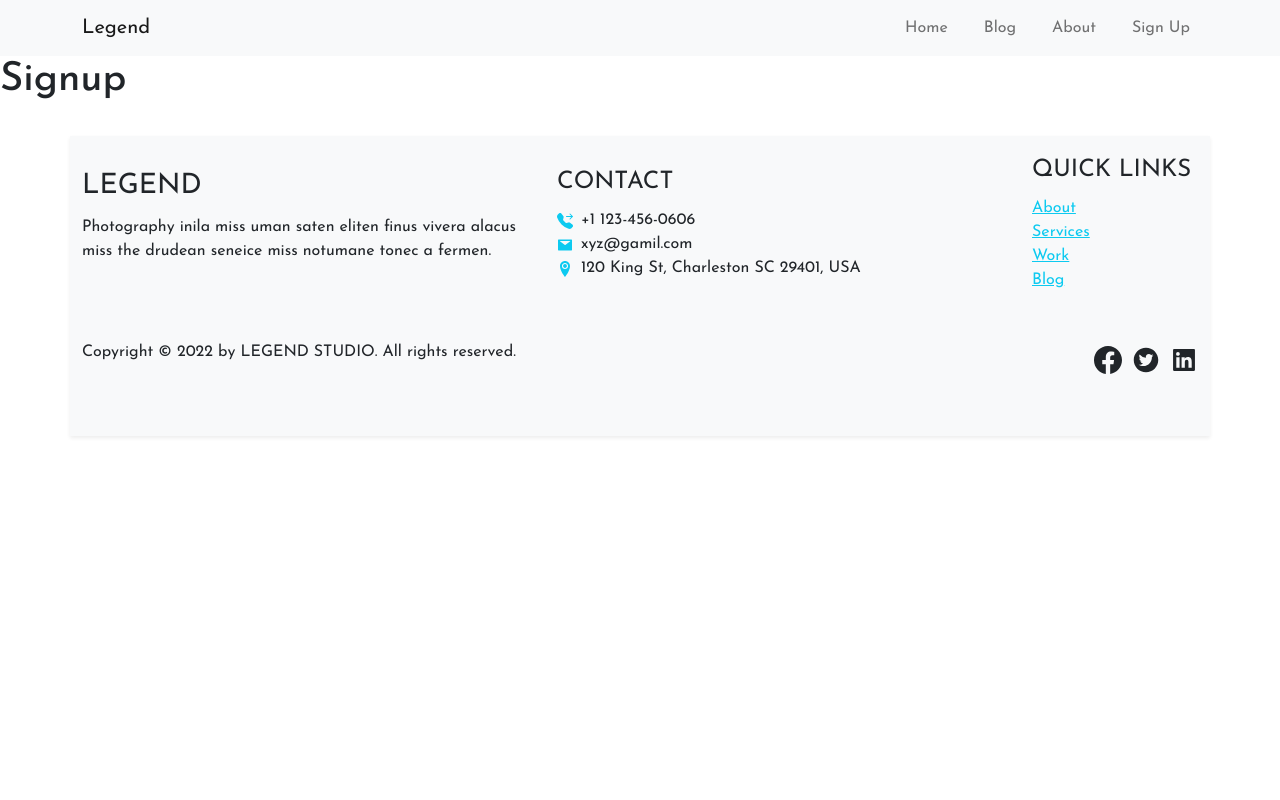
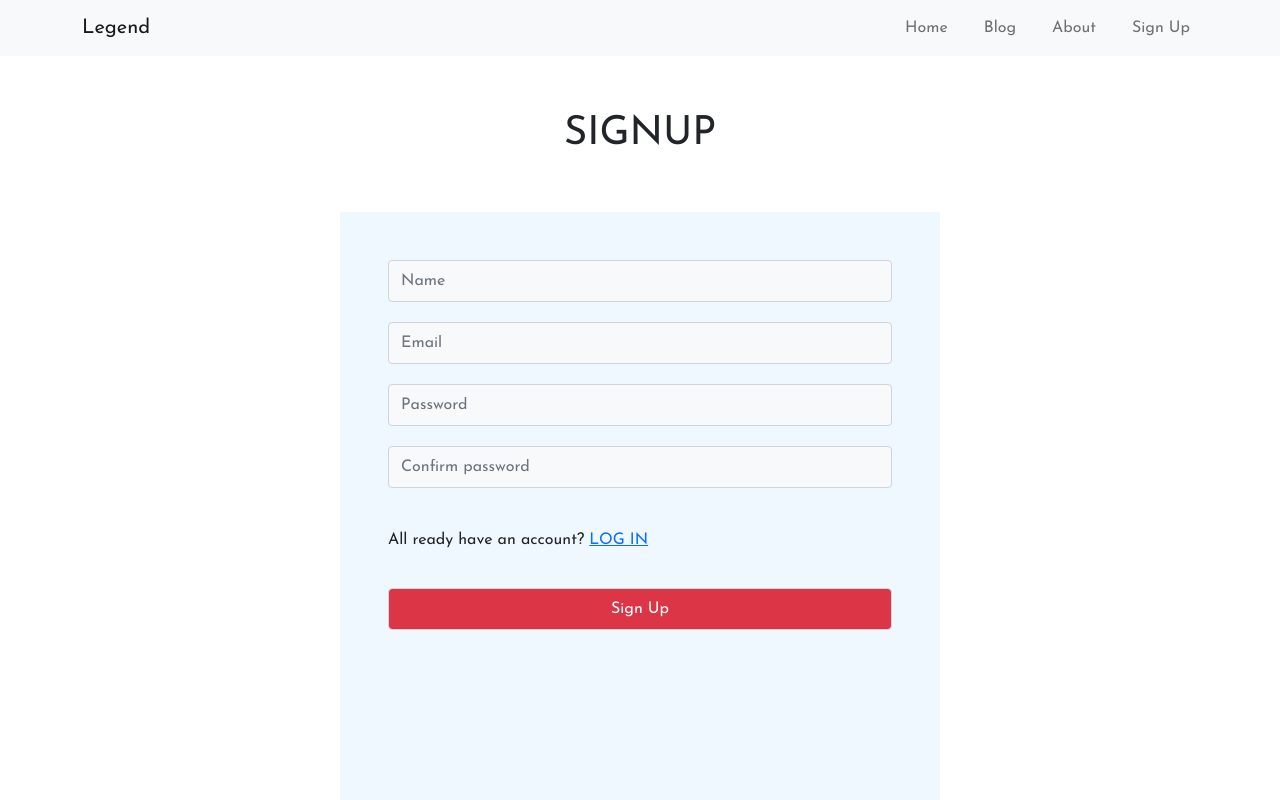
Before and after one commit to asadsuzan/photographer-portfolio, a React (Create React App) app: page /signup in a window 1280 px wide. Shown: the top 800 px of the page. Built offline with nearby package versions, Linux system fonts and the light colour scheme.

Commit message:
init firbase and implement regiand login method

```diff
--- a/package.json
+++ b/package.json
@@ -7,9 +7,11 @@
     "@testing-library/react": "^13.1.1",
     "@testing-library/user-event": "^13.5.0",
     "bootstrap": "^5.1.3",
+    "firebase": "^9.6.11",
     "react": "^18.0.0",
     "react-bootstrap": "^2.2.3",
     "react-dom": "^18.0.0",
+    "react-firebase-hooks": "^5.0.3",
     "react-icons": "^4.3.1",
     "react-router-dom": "^6.3.0",
     "react-scripts": "5.0.1",
--- a/src/App.js
+++ b/src/App.js
@@ -2,8 +2,9 @@ import { Route, Routes } from "react-router-dom";
 import "./App.css";
 
 import About from "./Pages/About/About";
-import Login from "./Pages/Authentication/Loging/Login";
+import Login from "./Pages/Authentication/Login/Login";
 import Signup from "./Pages/Authentication/Signup/Signup";
+
 import Blog from "./Pages/Blog/Blog";
 import Home from "./Pages/Home/Home";
 import Footer from "./Pages/Sheared/Footer/Footer";
--- /dev/null
+++ b/src/Components/FormBody/FormBody.css
@@ -0,0 +1,6 @@
+.form-body{
+   background-color: aliceblue;
+    height:600px;
+    width: 600px !important;
+    gap: 20px;
+}
--- /dev/null
+++ b/src/Components/FormBody/FormBody.js
@@ -0,0 +1,15 @@
+import React from "react";
+import "./FormBody.css";
+
+const FormBody = ({ children, action }) => {
+  return (
+    <form
+      onSubmit={action}
+      className="form-body mx-auto my-5 container p-5 d-flex flex-column"
+    >
+      {children}
+    </form>
+  );
+};
+
+export default FormBody;
--- /dev/null
+++ b/src/Pages/Authentication/Login/Login.js
@@ -0,0 +1,109 @@
+import React, { useState } from "react";
+import { Button, Spinner } from "react-bootstrap";
+import { useSignInWithEmailAndPassword } from "react-firebase-hooks/auth";
+import { Link, useNavigate } from "react-router-dom";
+import FormBody from "../../../Components/FormBody/FormBody";
+import auth from "../../../firbaseConfig";
+
+const Login = () => {
+  const navigate = useNavigate();
+
+  // crtae user initialize state
+  const [signInWithEmailAndPassword, user, loading, error] =
+    useSignInWithEmailAndPassword(auth);
+
+  // validation initialize state
+  const [validate, setValidate] = useState({
+    name: "",
+    password: "",
+    email: "",
+    cPassword: "",
+  });
+  // handle login
+  const handleLogin = (e) => {
+    e.preventDefault();
+    const email = e.target.email.value;
+    const password = e.target.password.value;
+    // validate
+
+    if (email === "") {
+      setValidate({ ...validate, email: " Email is required" });
+      return;
+    }
+    if (password === "") {
+      setValidate({ ...validate, password: " Password is required" });
+      return;
+    }
+
+    // login user
+    setValidate({});
+    signInWithEmailAndPassword(email, password);
+  };
+  // dispplay spiner if loding
+  if (loading) {
+    return (
+      <div
+        className="d-flex justify-content-center align-items-center w-100"
+        style={{ height: "100vh" }}
+      >
+        <Button variant="primary" disabled>
+          <Spinner
+            as="span"
+            animation="border"
+            size=""
+            role="status"
+            aria-hidden="true"
+          />
+          <span className="visually-hidden">Loading...</span>
+        </Button>
+      </div>
+    );
+  }
+  // navigate user to destination
+
+  if (user) {
+    navigate("/");
+  }
+  return (
+    <section className="container">
+      <div className="text-center my-5 fs-1 text-uppercase">LOGIN</div>
+      <FormBody action={handleLogin}>
+        <div>
+          <input
+            type="email"
+            name="email"
+            placeholder="Email"
+            className="form-control bg-light py-2"
+          />
+          <span className="text-danger">{validate.email}</span>
+        </div>
+        <div>
+          <input
+            type="password"
+            name="password"
+            placeholder="Password"
+            className="form-control bg-light py-2"
+          />
+          <span className="text-danger">{validate.password}</span>
+        </div>
+        <div className="d-flex justify-content-between">
+          <p>
+            Don't have and Acount? <Link to={"/signup"}>SIGN UP</Link>
+          </p>
+          <p>Forgot password?</p>
+        </div>
+
+        <div>
+          <span className="text-danger">{error ? error.message : ""}</span>
+          <input
+            type="submit"
+            value={"Log In"}
+            className="form-control bg-danger text-white py-2"
+          />
+        </div>
+      </FormBody>
+    </section>
+  );
+};
+
+export default Login;
--- a/src/Pages/Authentication/Loging/Login.js
+++ /dev/null
@@ -1,11 +0,0 @@
-import React from "react";
-
-const Login = () => {
-  return (
-    <div>
-      <h1>Login</h1>
-    </div>
-  );
-};
-
-export default Login;
--- a/src/Pages/Authentication/Signup/Signup.js
+++ b/src/Pages/Authentication/Signup/Signup.js
@@ -1,10 +1,142 @@
-import React from "react";
+import React, { useState } from "react";
+
+import { useCreateUserWithEmailAndPassword } from "react-firebase-hooks/auth";
+import { Button, Spinner } from "react-bootstrap";
+import { Link, useNavigate } from "react-router-dom";
+import FormBody from "../../../Components/FormBody/FormBody";
+import auth from "../../../firbaseConfig";
 
 const Signup = () => {
+  const navigate = useNavigate();
+  // crtae user initialize state
+  const [createUserWithEmailAndPassword, user, loading, error] =
+    useCreateUserWithEmailAndPassword(auth);
+
+  // validation initialize state
+  const [validate, setValidate] = useState({
+    name: "",
+    password: "",
+    email: "",
+    cPassword: "",
+  });
+
+  // handle sign up
+  const handleSignUp = (e) => {
+    e.preventDefault();
+    const name = e.target.name.value;
+    const email = e.target.email.value;
+    const password = e.target.password.value;
+    const cpassword = e.target.cpassword.value;
+    // validate
+    if (name === "") {
+      setValidate({ ...validate, name: " Name is required" });
+      return;
+    }
+    if (email === "") {
+      setValidate({ ...validate, email: " Email is required" });
+      return;
+    }
+    if (password === "") {
+      setValidate({ ...validate, password: " Password is required" });
+      return;
+    }
+    if (cpassword === "") {
+      setValidate({ ...validate, cPassword: " Please confirm passwoed" });
+      return;
+    }
+    if (cpassword !== password) {
+      setValidate({ ...validate, cPassword: " password not matched" });
+      return;
+    }
+    // creat user
+    setValidate({});
+    createUserWithEmailAndPassword(email, password);
+  };
+
+  // dispplay spiner if loding
+  if (loading) {
+    return (
+      <div
+        className="d-flex justify-content-center align-items-center w-100"
+        style={{ height: "100vh" }}
+      >
+        <Button variant="primary" disabled>
+          <Spinner
+            as="span"
+            animation="border"
+            size="sm"
+            role="status"
+            aria-hidden="true"
+          />
+          <span className="visually-hidden">Loading...</span>
+        </Button>
+      </div>
+    );
+  }
+  // navigate user to destination
+
+  if (user) {
+    navigate("/");
+  }
   return (
-    <div>
-      <h1>Signup</h1>
-    </div>
+    <section className="container my-5 signup-form">
+      <div className="text-center my-5 fs-1 text-uppercase">signup</div>
+      <FormBody action={handleSignUp}>
+        <div>
+          <input
+            type="text"
+            name="name"
+            placeholder={validate.name ? validate.name : "Name"}
+            className={`form-control bg-light py-2 ${
+              validate.name ? "placeholderStyle" : ""
+            }`}
+          />
+        </div>
+
+        <div>
+          <input
+            type="email"
+            name="email"
+            placeholder={validate.email ? validate.email : "Email"}
+            className={`form-control bg-light py-2 ${
+              validate.email ? "placeholderStyle" : ""
+            }`}
+          />
+        </div>
+        <div>
+          <input
+            type="password"
+            name="password"
+            placeholder={validate.password ? validate.password : "Password"}
+            className={`form-control bg-light py-2 ${
+              validate.password ? "placeholderStyle" : ""
+            }`}
+          />
+        </div>
+        <div>
+          <input
+            type="password"
+            name="cpassword"
+            placeholder={
+              validate.cPassword ? validate.cPassword : "Confirm password"
+            }
+            className="form-control bg-light py-2"
+          />
+          <span className="text-danger">{validate.cPassword}</span>
+        </div>
+        <span className="text-danger">{error ? error.message : ""}</span>
+        <p>
+          All ready have an account? <Link to={"/login"}>LOG IN</Link>
+        </p>
+        <div>
+          <input
+            type="submit"
+            value={"Sign Up"}
+            className="form-control bg-danger text-white py-2"
+          />
+        </div>
+      </FormBody>
+    </section>
   );
 };
 
--- /dev/null
+++ b/src/firbaseConfig.js
@@ -0,0 +1,20 @@
+// Import the functions you need from the SDKs you need
+import { initializeApp } from "firebase/app";
+import { getAuth } from "firebase/auth";
+// TODO: Add SDKs for Firebase products that you want to use
+// https://firebase.google.com/docs/web/setup#available-libraries
+
+// Your web app's Firebase configuration
+const firebaseConfig = {
+  apiKey: "AIzaSyCMIS-kEBSogB_4oZiz0b490h-ZiVMRPVo",
+  authDomain: "legend-studio-6bd86.firebaseapp.com",
+  projectId: "legend-studio-6bd86",
+  storageBucket: "legend-studio-6bd86.appspot.com",
+  messagingSenderId: "535973107454",
+  appId: "1:535973107454:web:f88b9fba1d2436e38ef7af",
+};
+
+// Initialize Firebase
+const app = initializeApp(firebaseConfig);
+const auth = getAuth(app);
+export default auth;
--- a/src/index.css
+++ b/src/index.css
@@ -15,3 +15,6 @@ code {
   font-family: source-code-pro, Menlo, Monaco, Consolas, 'Courier New',
     monospace;
 }
+.placeholderStyle::placeholder{
+  color: red !important;
+}
```
Also changed, not shown: src/Pages/Authentication/Login/Login.css (added), src/Pages/Authentication/Signup/Signup.css (added), src/assets/parse.png (added), 1 other file (tests, documents, lock files or other folders).
